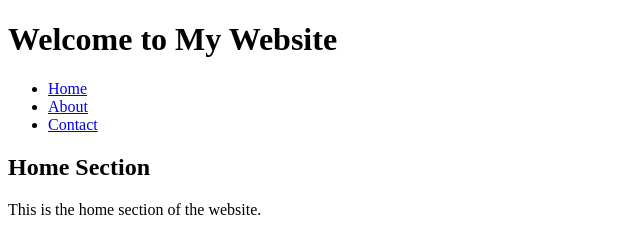
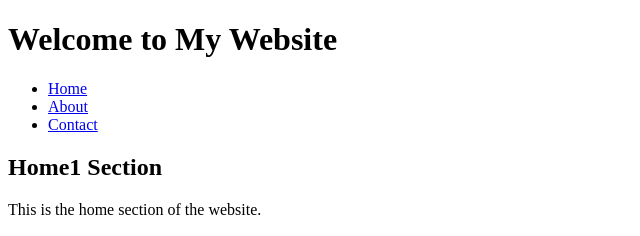
Before and after one commit to manuderamo-04/flusso_remoto, a plain HTML site: page index.html in a window 1280 px wide. Shown: the top 236 px of the page, 0-640 px from the left. Drawn offline with Linux system fonts and the light colour scheme.

Commit message:
ho aggiunto un 1

```diff
--- a/index.html
+++ b/index.html
@@ -17,7 +17,7 @@
     </header>
     <main>
         <section id="home">
-            <h2>Home Section</h2>
+            <h2>Home1 Section</h2>
             <p>This is the home section of the website.</p>
         </section>
         <section id="about">
```
